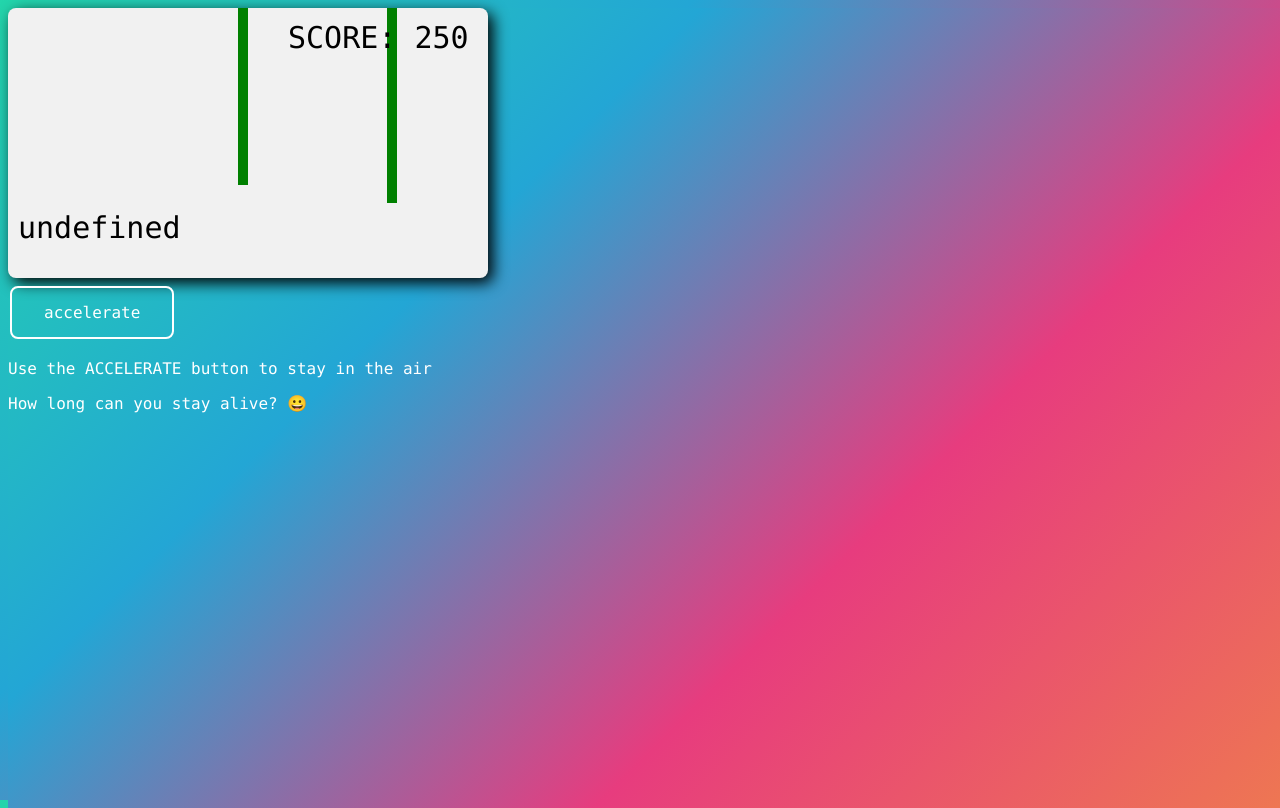
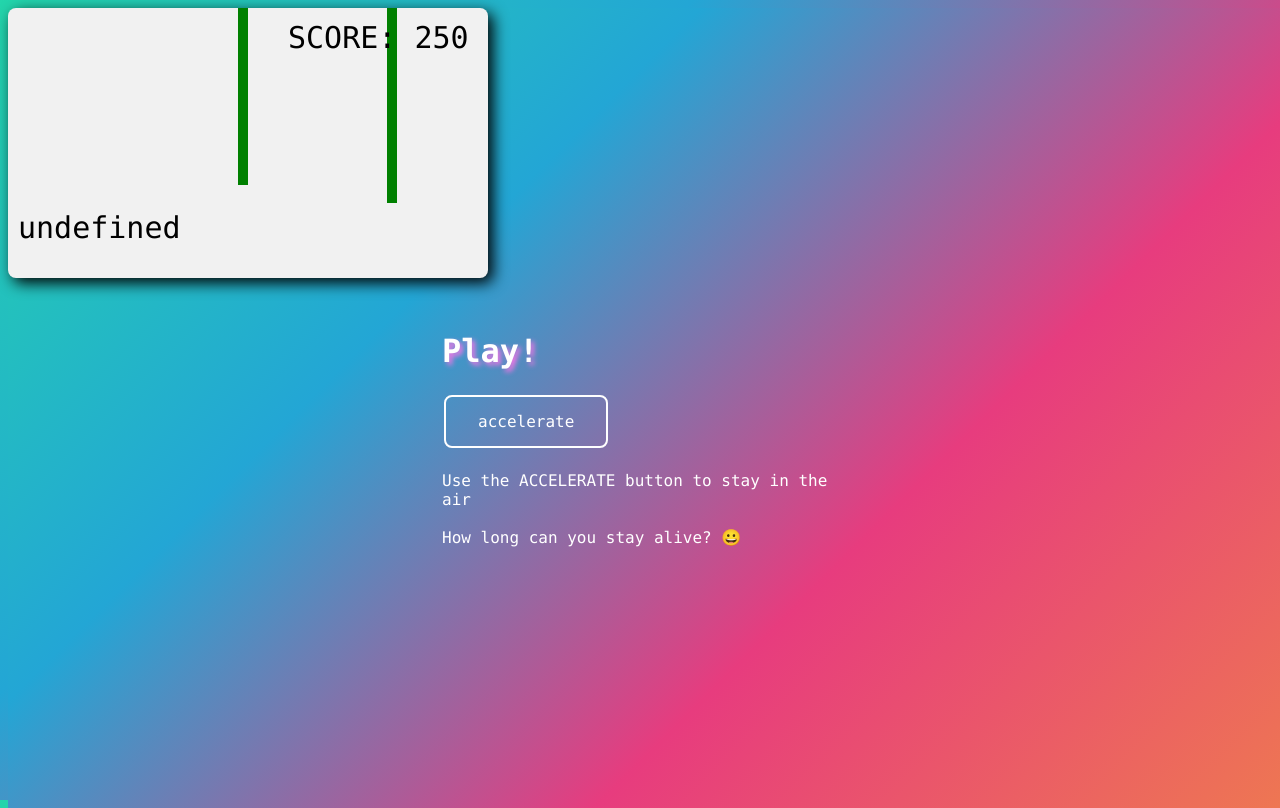
Before and after one commit to heilpi/accelerate_game, a plain HTML site: page newfile.html in a window 1280 px wide. Drawn offline with Linux system fonts and the light colour scheme.

Commit message:
Add container

```diff
--- a/newfile.html
+++ b/newfile.html
@@ -8,7 +8,15 @@
 </head>
 
 <body onload="startGame()">
-
+    <div class="container">
+        <h1>Play!</h1>
+        <button class="button1" onmousedown="accelerate(-0.2)" onmouseup="accelerate(0.05)">accelerate</button>
+        <div id="canvas"></div>
+        <div class="description">
+            <br>Use the ACCELERATE button to stay in the air</br>
+            <br>How long can you stay alive? &#128512</br>
+        </div>
+    </div>
     <script type="text/javascript">
 
         var myGamePiece;
@@ -133,10 +141,7 @@
             myGamePiece.gravity = n;
         }
     </script>
-    <br>
-    <button class="button1" onmousedown="accelerate(-0.2)" onmouseup="accelerate(0.05)">accelerate</button>
-    <p>Use the ACCELERATE button to stay in the air</p>
-    <p>How long can you stay alive? &#128512</p>
+
 </body>
 
 </html>
--- a/style.css
+++ b/style.css
@@ -20,9 +20,15 @@ canvas {
   border-radius: 0.5rem;
 }
 
-p {
+h1 {
+  color: #ffffff;
+  text-shadow: 3px 3px 5px #f875e7;
+  font-family: consolas;
+}
+.description {
   font-family: consolas;
   color: #ffffff;
+  /* text-align: center; */
 }
 html,
 body {
@@ -31,3 +37,7 @@ body {
   position: absolute;
   background: linear-gradient(-45deg, #ee7752, #e73c7e, #23a6d5, #23d5ab);
 }
+.container {
+  width: 412px;
+  margin: 50px auto;
+}
```
